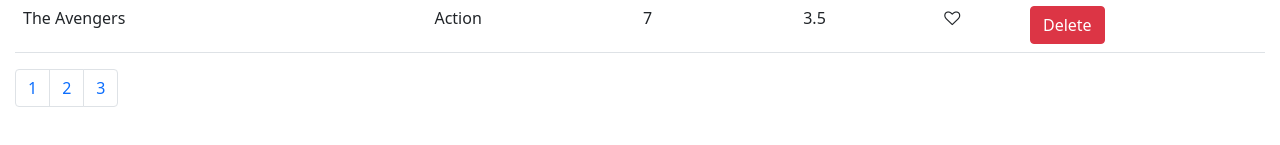
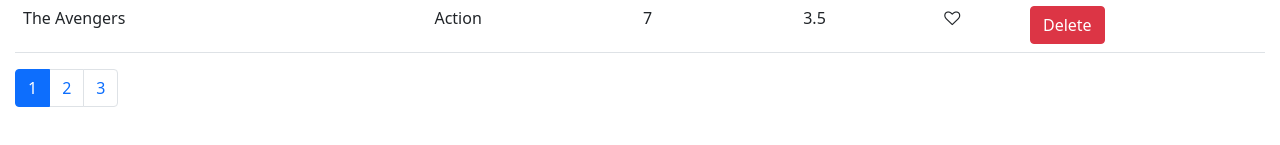
Before and after one commit to rua1hc/react-fdn-vidly-app, a React (Create React App) app: page / in a window 1280 px wide. Shown: the part 539-684 px from the top of the page. Built offline with nearby package versions, Linux system fonts and the light colour scheme.

Commit message:
s5v5 handling page changes

```diff
--- a/src/comps/common/pagination.jsx
+++ b/src/comps/common/pagination.jsx
@@ -6,7 +6,9 @@
     // state = {  }
 
     render() {
-        const { totalItems, pageSize } = this.props;
+        const { totalItems, pageSize, currentPage, onPageChange } = this.props;
+        console.log(currentPage);
+
         const pagesCount = Math.ceil(totalItems / pageSize);
         if (pagesCount === 1) return null;
         const pages = _.range(1, pagesCount + 1);
@@ -17,10 +19,17 @@
                     {/* <li className="page-item"><a className="page-link" href="#">Previous</a></li> */}
 
                     {pages.map((page) => (
-                        <li key={page} className="page-item">
+                        <li
+                            key={page}
+                            className={
+                                page === currentPage
+                                    ? "page-item active"
+                                    : "page-item"
+                            }
+                        >
                             <a
                                 className="page-link"
-                                onClick={() => this.props.onPageChange(page)}
+                                onClick={() => onPageChange(page)}
                             >
                                 {page}
                             </a>
--- a/src/comps/movies.jsx
+++ b/src/comps/movies.jsx
@@ -9,6 +9,7 @@
     state = {
         movies: getMovies(),
         pageSize: 4,
+        currentPage: 1,
     };
 
     handleDelete = (movie) => {
@@ -26,11 +27,13 @@
     };
 
     handlePageChange = (page) => {
-        console.log(page);
+        this.setState({ currentPage: page });
+        // console.log(page);
     };
 
     render() {
         const { length: count } = this.state.movies;
+        const { pageSize, currentPage } = this.state;
 
         if (count === 0) return <p>No movies found!</p>;
 
@@ -79,7 +82,8 @@
 
                 <Pagination
                     totalItems={count}
-                    pageSize={this.state.pageSize}
+                    pageSize={pageSize}
+                    currentPage={currentPage}
                     onPageChange={this.handlePageChange}
                 />
             </React.Fragment>
```
